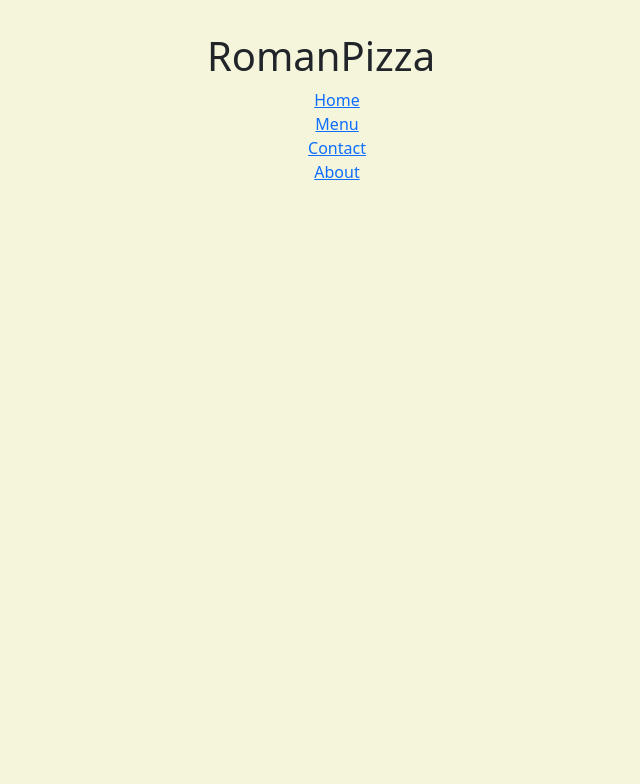
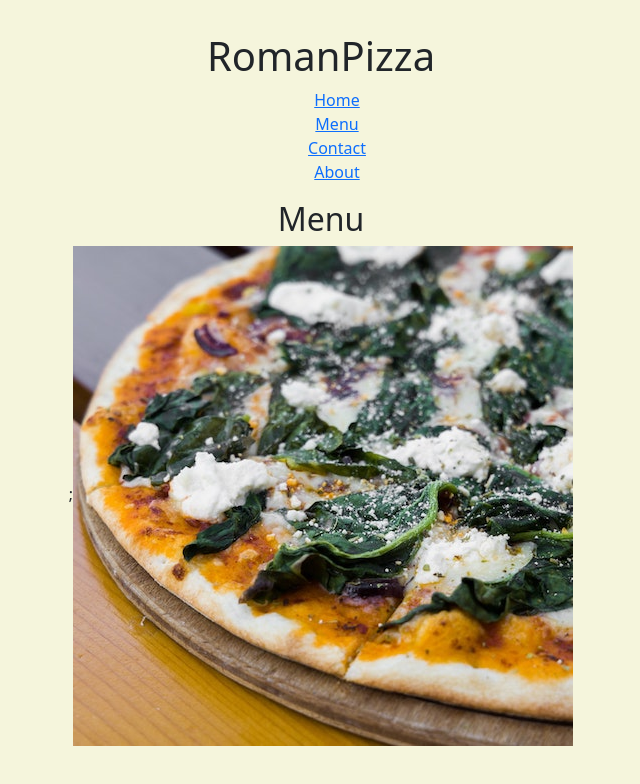
Before and after one commit to numelb/FakeStore, a React (Vite) app in the folder romanpizza/: page /menu in a window 1280 px wide. Shown: the top 784 px of the page, without its empty margins (319-959 px from the left). Built offline with nearby package versions, Linux system fonts and the light colour scheme.

Commit message:
added page navigation using Routes

```diff
--- a/romanpizza/src/pages/Contact.jsx
+++ b/romanpizza/src/pages/Contact.jsx
@@ -1,8 +1,6 @@
-import Layout from "./Layout";
 export default function Contact() {
   return (
     <div>
-      <Layout />
       <h2>Contact</h2>;
     </div>
   );
--- a/romanpizza/src/pages/Home.jsx
+++ b/romanpizza/src/pages/Home.jsx
@@ -1,9 +1,6 @@
-import Layout from "./Layout";
-
 export default function Home() {
   return (
     <>
-      <Layout />
       <h2>Home Page!!!</h2>;<p>WElcome</p>
     </>
   );
--- a/romanpizza/src/pages/Layout.jsx
+++ b/romanpizza/src/pages/Layout.jsx
@@ -1,13 +1,14 @@
-import { NavLink } from "react-router-dom";
+import { NavLink, Outlet } from "react-router-dom";
 export default function Layout() {
   return (
+    <>
       <nav>
         <ul>
           <li>
             <NavLink to="/">Home</NavLink>
           </li>
           <li>
-          <NavLink to="menu">Menu</NavLink>
+            <NavLink to="/menu">Menu</NavLink>
           </li>
           <li>
             <NavLink to="/contact">Contact</NavLink>
@@ -17,5 +18,7 @@ export default function Layout() {
           </li>
         </ul>
       </nav>
+      <Outlet />
+    </>
   );
 }
--- a/romanpizza/src/pages/Menu.jsx
+++ b/romanpizza/src/pages/Menu.jsx
@@ -1,10 +1,9 @@
-import Layout from "./Layout";
-import pizza from "/assets/pizzas";
+import pizza from "../assets/pizzas/spinaci.jpg";
 export default function Menu() {
   return (
     <div>
-      <Layout />
-      <h2>Menu</h2>;{/* <img src={pizza} alt="" /> */}
+      <h2>Menu</h2>;
+      <img src={pizza} alt="" />
     </div>
   );
 }
```
Lines whose indentation alone changed are shown as unchanged.
